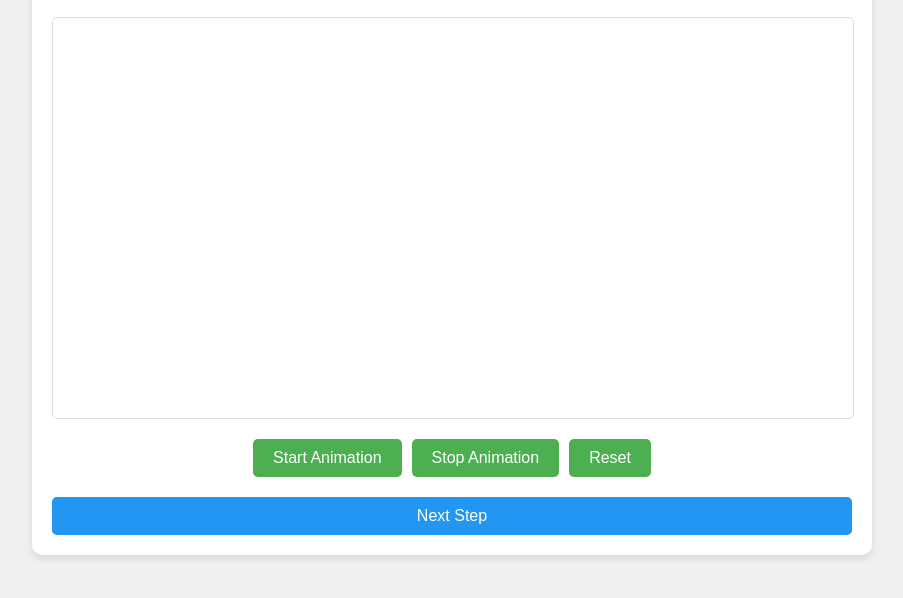
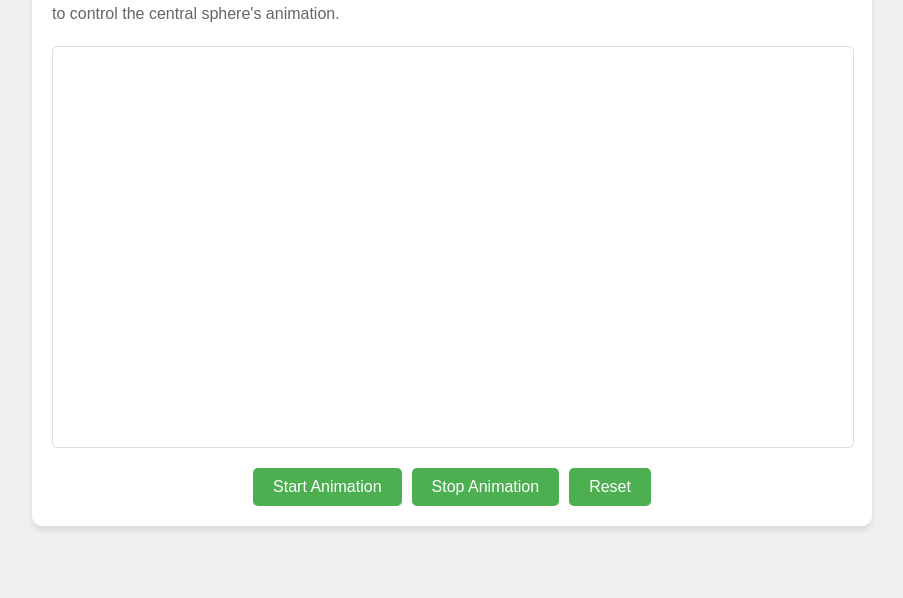
Before and after one commit to NotIshi28/int-3d, a plain HTML site: page index.html in a window 1280 px wide. Shown: the part 232-830 px from the top of the page, without its empty margins (188-1091 px from the left). Drawn offline with Linux system fonts and the light colour scheme; a script that the page names is missing.

Commit message:
wowowowo

```diff
--- a/index.html
+++ b/index.html
@@ -92,7 +92,6 @@
         <button id="stopAnimation" class="control-btn">Stop Animation</button>
         <button id="resetAnimation" class="control-btn">Reset</button>
       </div>
-      <a href="https://websim.ai/projects/3d-interactive/step3" class="next-step">Next Step</a>
     </div>
 
     <script>
```
